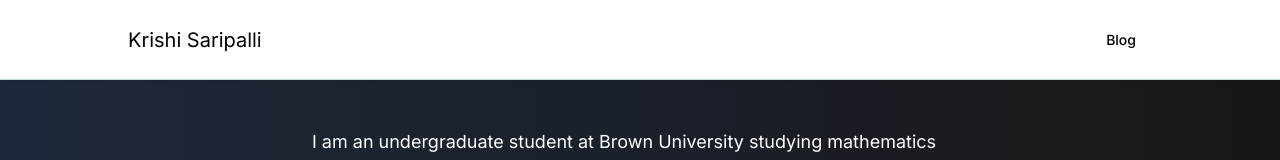
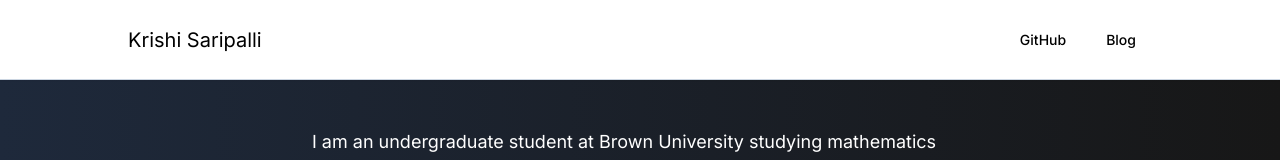
Before and after one commit to krishi-saripalli/krishidev2.0, a Next.js app: page / in a window 1280 px wide. Shown: the top 160 px of the page. Built offline with nearby package versions, Linux system fonts and the light colour scheme.

Commit message:
github added

```diff
--- a/src/app/components/ui/Navbar.tsx
+++ b/src/app/components/ui/Navbar.tsx
@@ -14,12 +14,12 @@ const Navbar = async () => {
         </Link>
 
         <div className="flex  gap-2">
-          {/* <Link
-            href="/projects"
+          <Link
+            href="https://github.com/krishi-saripalli"
             className={buttonVariants({ variant: "ghost" })}
           >
-            Projects
-          </Link> */}
+            GitHub
+          </Link>
           <Link href="/blog" className={buttonVariants({ variant: "ghost" })}>
             Blog
           </Link>
--- a/src/app/projects/page.tsx
+++ /dev/null
@@ -1,25 +0,0 @@
-import Image from "next/image";
-import { Metadata } from "next";
-import Link from "next/link";
-import { FC } from "react";
-import Paragraph from "../components/ui/Paragraph";
-import { PageAnimateWrapper } from "../components/PageAnimateWrapper";
-
-export const metadata: Metadata = {
-  title: "Projects | Krishi Saripalli",
-  description: "About Myself",
-};
-
-const Projects: FC = ({}: any) => {
-  return (
-    <PageAnimateWrapper>
-      <div className="text-white relative h-screen flex items-center justify-center overflow-x-hidden">
-        <div className="container pt-32 max-w-7xl w-full mx-auto h-full">
-          <div className="h-full gap-3 flex flex-col justify-start items-start"></div>
-        </div>
-      </div>
-    </PageAnimateWrapper>
-  );
-};
-
-export default Projects;
```
Also changed, not shown: public/github.svg (added).
